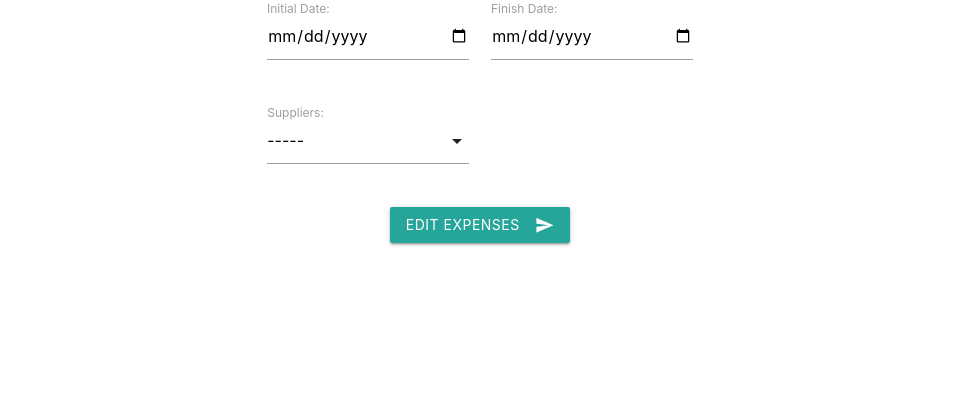
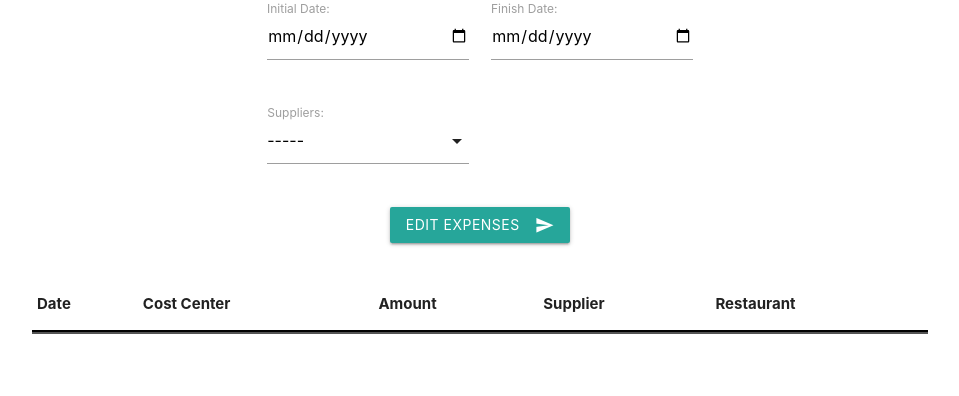
Before and after one commit to carlossgv/dosbandidos_project, a Django app: page /accounting/edit-expenses/ in a window 1280 px wide. Shown: the part 95-491 px from the top of the page, without its empty margins (160-1119 px from the left). Run offline with Django 3.2, Linux system fonts and the light colour scheme; a user stored in the database is signed in; lists and menus that the app fills with data are empty.

Commit message:
created edit-expenses.html and editable-expenses-table.html

```diff
--- a/accounting/templates/accounting/edit-expenses.html
+++ b/accounting/templates/accounting/edit-expenses.html
@@ -30,4 +30,6 @@
         </div>
     </form>
 
+    {% include 'accounting/editable-expenses-table.html' %}
+
 {% endblock body %}
--- /dev/null
+++ b/accounting/templates/accounting/editable-expenses-table.html
@@ -0,0 +1,48 @@
+<form method="POST">
+    <table class="striped highlight responsive-table">
+        <thead>
+          <tr>
+            <th>Date</th>
+            <th>Cost Center</th>
+            <th>Amount</th>
+            <th>Supplier</th>
+            <th>Restaurant</th>
+          </tr>
+        </thead>
+        <tbody>
+        {% for expense in expenses %}
+            <tr id="expense-id-{{ expense.pk }}">
+                <td><input type="text" id="expense-date-{{ expense.pk }}" value="{{ expense.date }}"></td>
+                <td>
+                    <div class="input-field">
+                        <select name="cost-center-choices" id="cost-center-choices">
+                            {% for option in cost_center_choices %}
+                                {% if option.0 == expense.costCenter %}
+                                    <option value="{{ option.0 }}" selected>{{ option.1 }}</option>
+                                {% else %}
+                                    <option value="{{ option.0 }}">{{ option.1 }}</option>
+                                {% endif %}
+                            {% endfor %}
+                        </select>
+                    </div>
+                </td>
+                <td><input type="text" id="expense-amount-{{ expense.pk }}" value="{{ expense.amount }}"></td>
+                <td>
+                    <div class="input-field">
+                        <select name="supplier-choices" id="supplier-choices">
+                            {% for option in supplier_choices %}
+                                {% if option.0 == expense.supplier.id %}
+                                    <option value="{{ option.0 }}" selected>{{ option.1 }}</option>
+                                {% else %}
+                                    <option value="{{ option.0 }}">{{ option.1 }}</option>
+                                {% endif %}
+                            {% endfor %}
+                        </select>
+                    </div>
+                </td>
+                <td><input type="text" id="expense-restaurant-{{ expense.pk }}" value="{{ expense.restaurant }}"></td>
+            </tr>
+        {% endfor %}
+        </tbody>
+    </table>
+</form>
```
